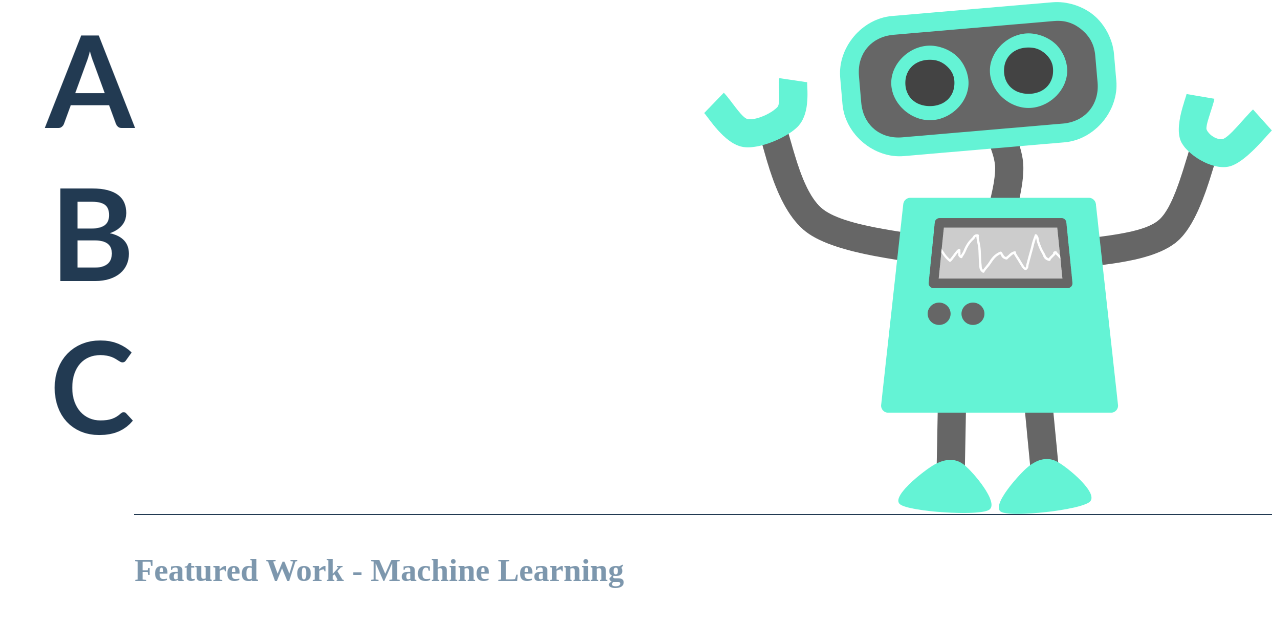
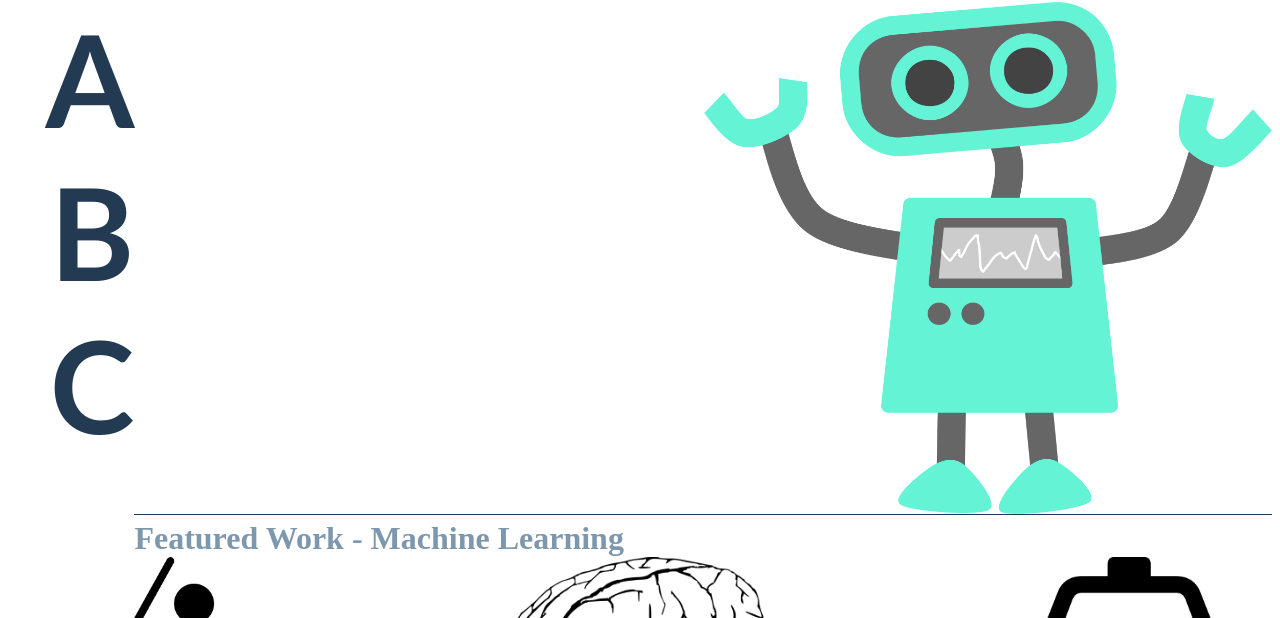
Before and after one commit to atDoyle/Udacity-Full-Stack-Web-Developer, a plain HTML site: page Portfolio-Site/portfolio_site.html in a window 1280 px wide. Shown: the part 106-724 px from the top of the page. Drawn offline with Linux system fonts and the light colour scheme.

Commit message:
Add files via upload

```diff
--- a/Portfolio-Site/css/styles.css
+++ b/Portfolio-Site/css/styles.css
@@ -103,5 +103,10 @@ footer {
 }
 
 .center {
-  text-align: center;
+	text-align: center;
 }
+
+p {
+	margin: 0;
+	padding: 0;
+}
```
